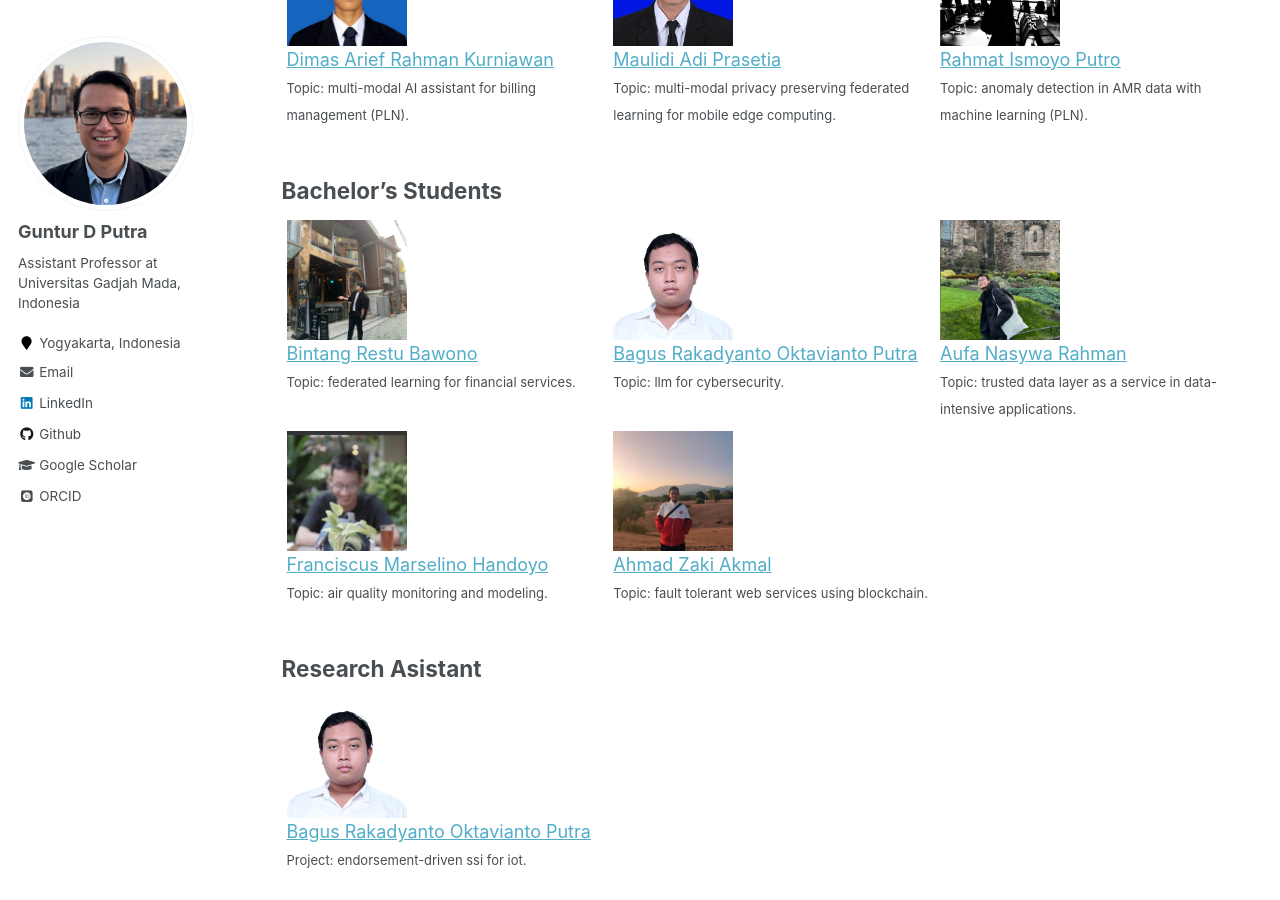
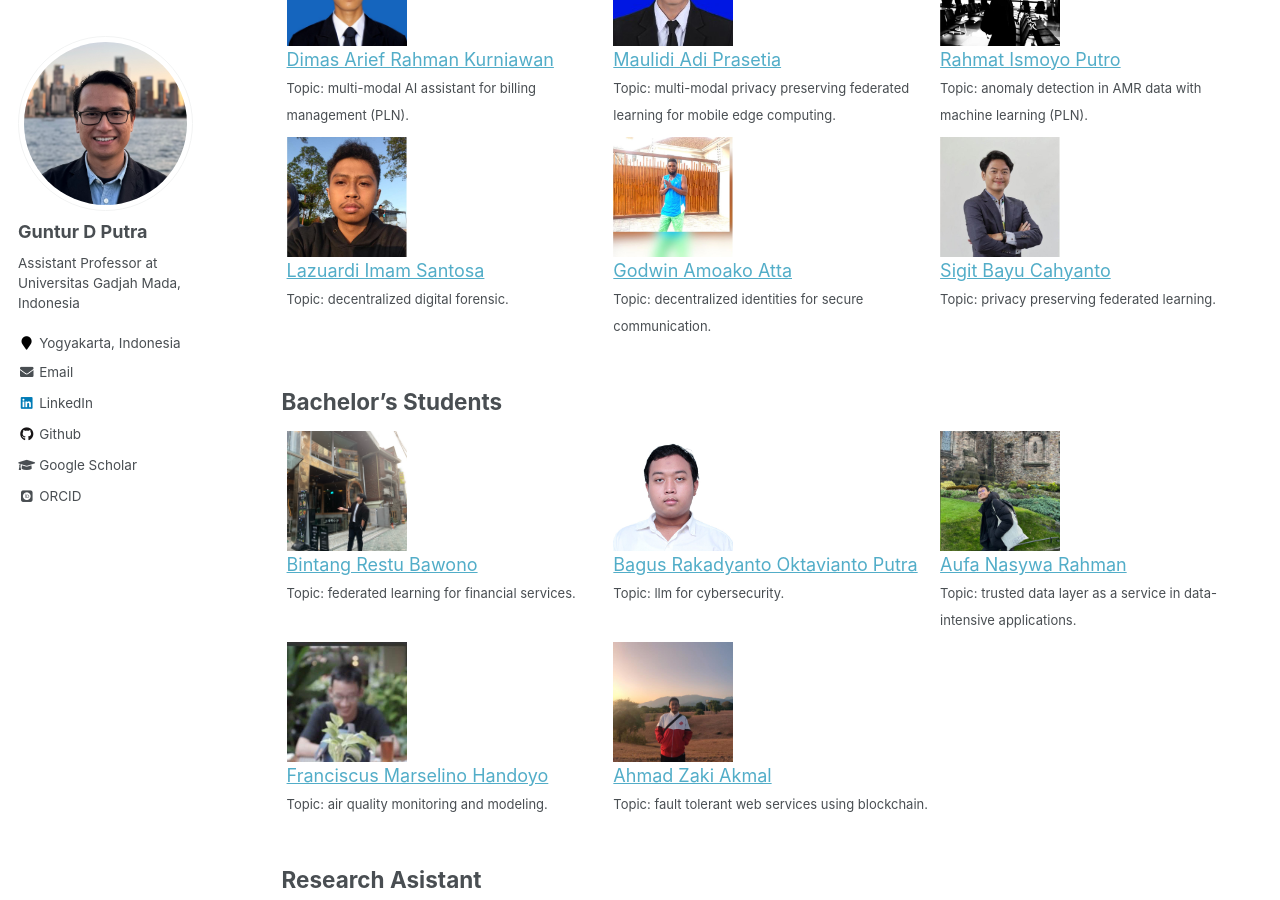
Before and after one commit to gdputra/gdputra.github.io, a Jekyll site: the page built from _pages/teams.md, in a window 1280 px wide and 900 px high, scrolled down 675 px. Built offline with Jekyll 4.4.1, drawn with Linux system fonts in a browser that asks for light colours; some web fonts are replaced.

Commit message:
Update teams.md

```diff
--- a/_pages/teams.md
+++ b/_pages/teams.md
@@ -38,6 +38,23 @@ Master's Students
         <img src="../images/teams/rahmat.jpeg" style="width:120px;height:120px"> <br>
         <a href="#" target="_blank">Rahmat Ismoyo Putro</a> <br>
         <font size="2">Topic: anomaly detection in AMR data with machine learning (PLN).</font>
+    </div>
+</div>
+<div class="clearfix">
+    <div class="img-container">
+        <img src="../images/teams/lazuardi.jpeg" style="width:120px;height:120px"> <br>
+        <a href="https://id.linkedin.com/in/lazuardi-imam-santosa-872071296" target="_blank">Lazuardi Imam Santosa</a> <br>
+        <font size="2">Topic: decentralized digital forensic.</font>
+    </div>
+    <div class="img-container">
+        <img src="../images/teams/godwin.jpeg" style="width:120px;height:120px"> <br>
+        <a href="https://gh.linkedin.com/in/godwin-amoako-atta-a0083699" target="_blank">Godwin Amoako Atta</a> <br>
+        <font size="2">Topic: decentralized identities for secure communication.</font>
+    </div>
+    <div class="img-container">
+        <img src="../images/teams/sigit.jpeg" style="width:120px;height:120px"> <br>
+        <a href="https://id.linkedin.com/in/sigit-bayu-cahyanto" target="_blank">Sigit Bayu Cahyanto</a> <br>
+        <font size="2">Topic: privacy preserving federated learning.</font>
     </div>
 </div>
 
```
